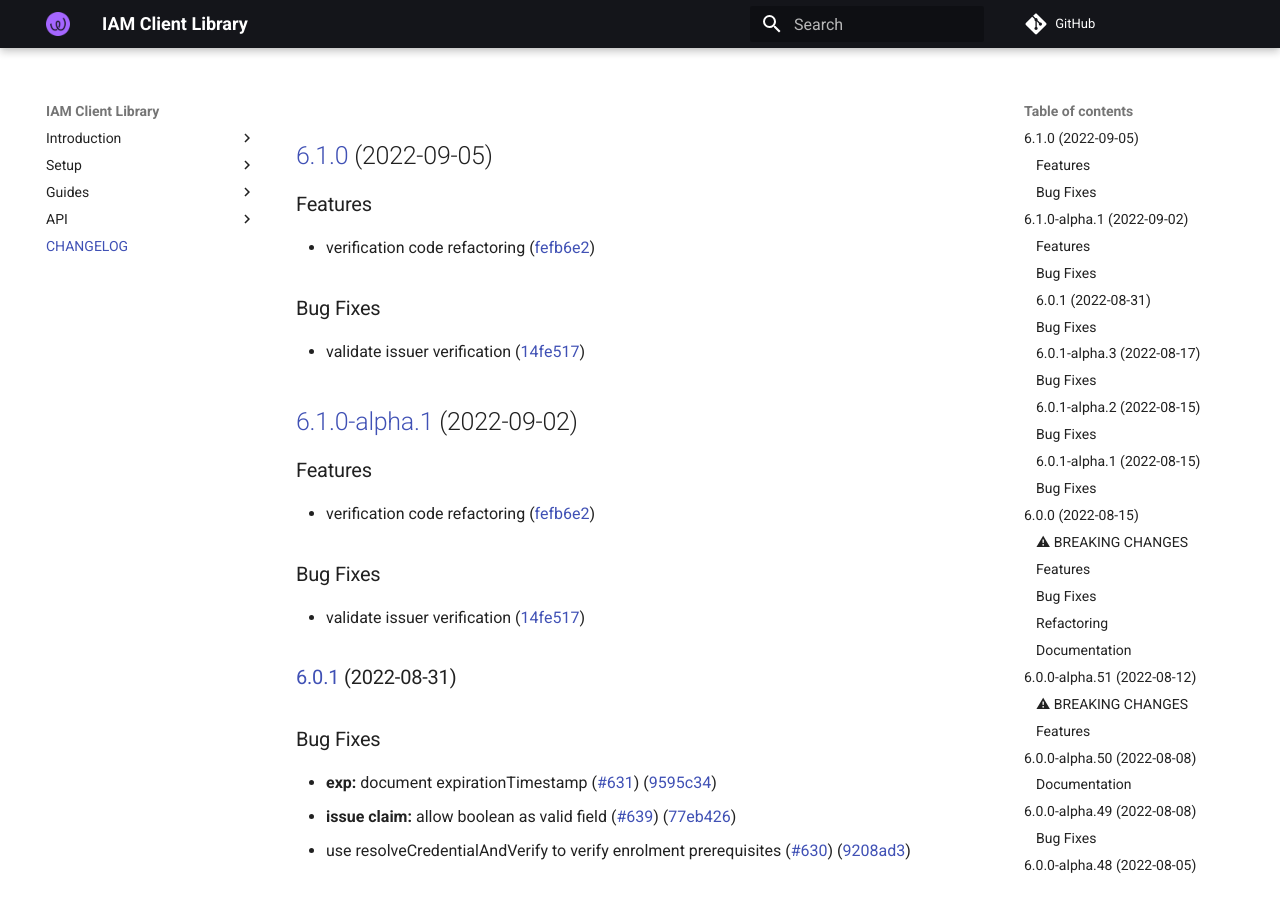
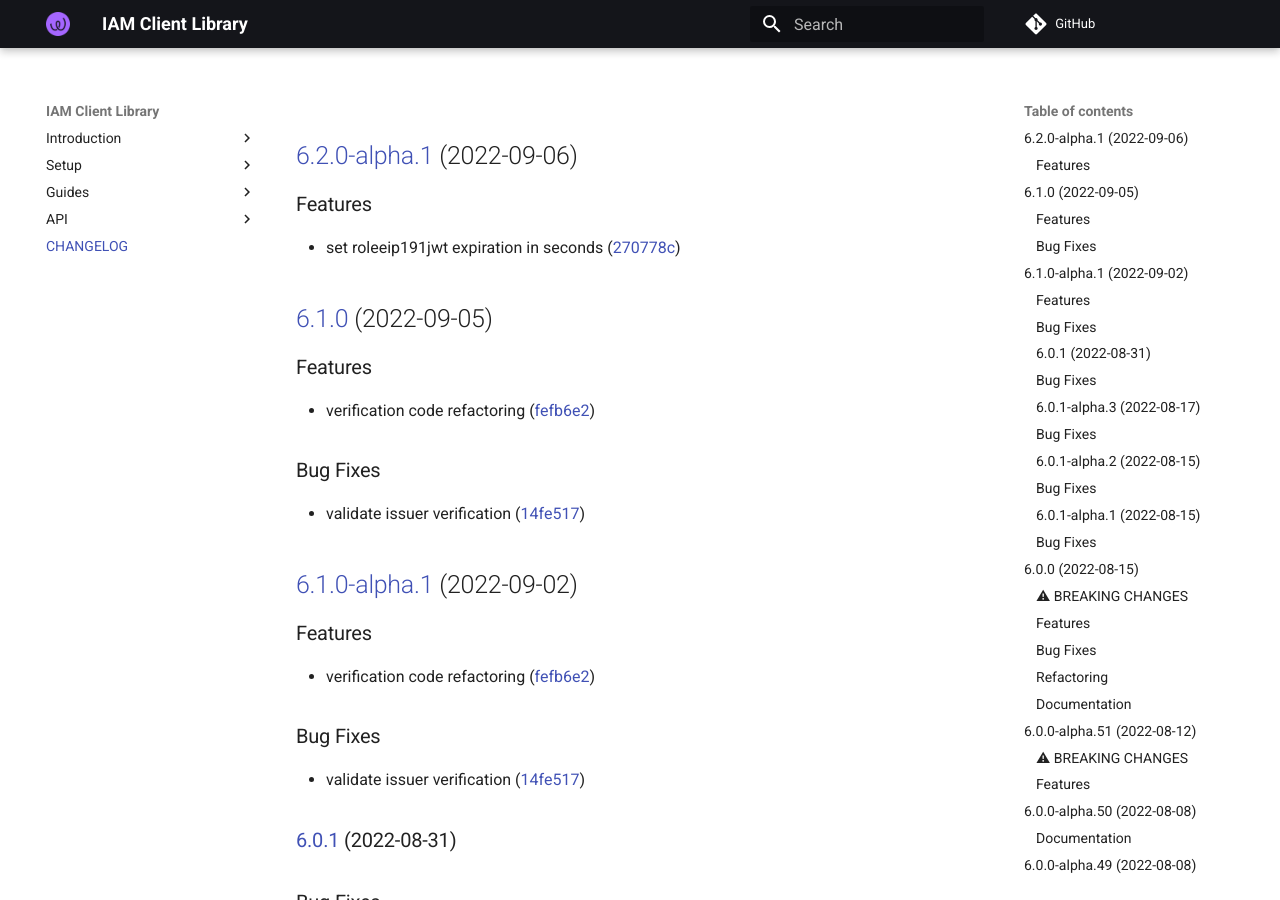
Before and after one commit to energywebfoundation/iam-client-lib, an MkDocs documentation site: the page built from docs/CHANGELOG.md, in a window 1280 px wide and 900 px high. Built offline with MkDocs 1.6.1 and Material for MkDocs 9.7.7, drawn with Linux system fonts in a browser that asks for light colours; comment, search, counter and statistics services are not loaded.

Commit message:
chore(release): 6.2.0-alpha.1 [skip ci]
## [6.2.0-alpha.1](https://github.com/energywebfoundation/iam-client-lib/compare/v6.1.0...v6.2.0-alpha.1) (2022-09-06)

### Features

* set roleeip191jwt expiration in seconds ([270778c](https://github.com/energywebfoundation/iam-client-lib/commit/270778cf3b462c6304c9fa401a0b3b344f2077e0))

```diff
--- a/docs/CHANGELOG.md
+++ b/docs/CHANGELOG.md
@@ -1,3 +1,10 @@
+## [6.2.0-alpha.1](https://github.com/energywebfoundation/iam-client-lib/compare/v6.1.0...v6.2.0-alpha.1) (2022-09-06)
+
+
+### Features
+
+* set roleeip191jwt expiration in seconds ([270778c](https://github.com/energywebfoundation/iam-client-lib/commit/270778cf3b462c6304c9fa401a0b3b344f2077e0))
+
 ## [6.1.0](https://github.com/energywebfoundation/iam-client-lib/compare/v6.0.1...v6.1.0) (2022-09-05)
 
 
--- a/package.json
+++ b/package.json
@@ -1,6 +1,6 @@
 {
   "name": "iam-client-lib",
-  "version": "6.1.0",
+  "version": "6.2.0-alpha.1",
   "description": "Library for Decentralized Identity and Access Management",
   "main": "dist/index.js",
   "module": "dist/index.esm.js",
```
